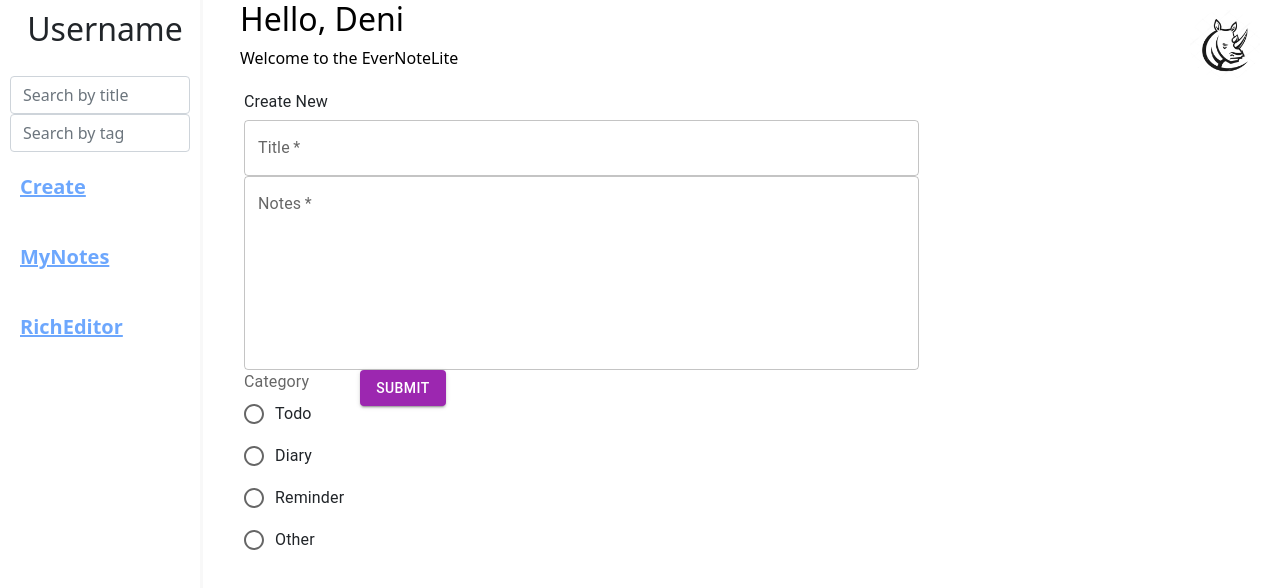
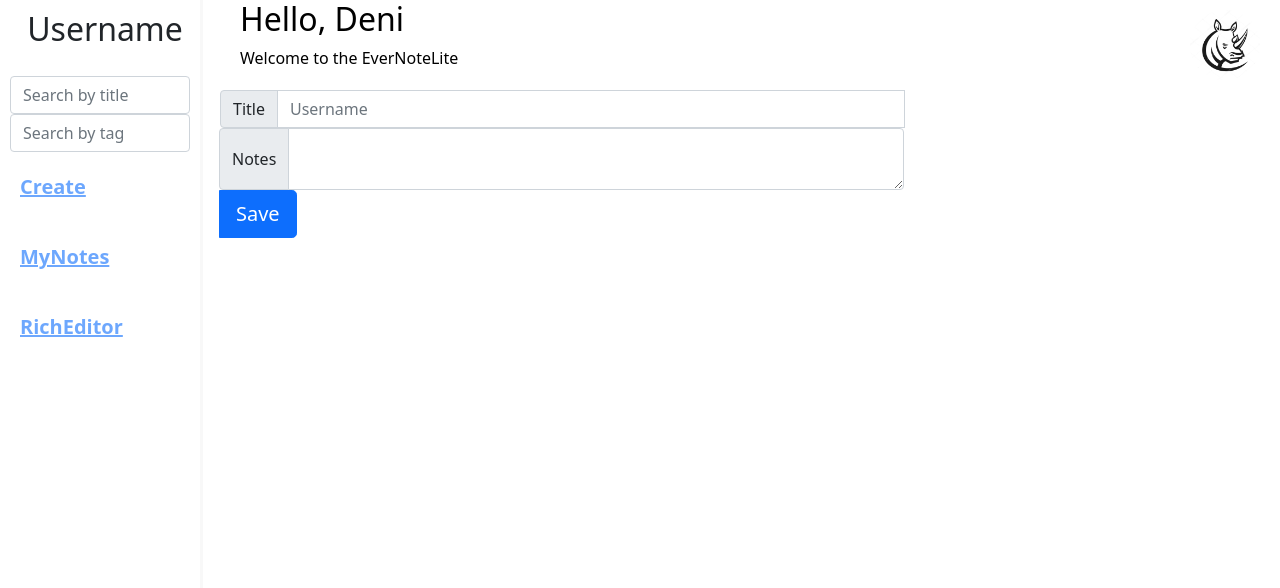
Before and after one commit to final-project-dibimbing/note-application, a Next.js app in the folder note-app/client/: page /App/Create in a window 1280 px wide. Shown: the top 588 px of the page. Built offline with nearby package versions, Linux system fonts and the light colour scheme.

Commit message:
Add POST note

```diff
--- a/note-app/client/pages/App/Create.js
+++ b/note-app/client/pages/App/Create.js
@@ -1,47 +1,39 @@
-import Typography from "@mui/material/Typography";
-import Button from "@mui/material/Button";
-import Container from "@mui/material/Container";
-import Radio from "@mui/material/Radio";
-import { RadioGroup } from "@mui/material";
 import Head from "next/head";
 import styles from "../../styles/Home.module.css";
 import Sidebar from "../components/Sidebar";
 import Header from "../components/Header";
-import TextField from "@mui/material/TextField";
 import { useState } from "react";
-import { FormControl, FormControlLabel, FormLabel } from "@mui/material";
+import axios from "axios";
 
 export default function Home() {
-  //init
   const [title, setTitle] = useState("");
-  const [notes, setNotes] = useState("");
-  const [titleError, setTitleError] = useState(false);
-  const [notesError, setNotesError] = useState(false);
-  const [category, setCategory] = useState("");
+  const [content, setContent] = useState("");
 
-  //handle
-  const handleSubmit = (e) => {
+  const handleSave = async (e) => {
     e.preventDefault();
-    setTitleError(false);
-    setNotesError(false);
 
-    if (title == "") {
-      setTitleError(true);
-    }
+    // console.log(localStorage.getItem("token"));
+    const config = {
+      headers: { Authorization: `Bearer ${localStorage.getItem("token")}` },
+    };
 
-    if (title == "") {
-      setNotesError(true);
-    }
+    const bodyParameters = {
+      notebook_id: 0,
+      title: title,
+      content: content,
+      tags: [],
+    };
 
-    if (title && notes) {
-      fetch("http://localhost:3000/notes", {
-        method: "POST",
-        body: JSON.stringify({ title, content, category }),
-      });
-    }
+    const savenote = await axios
+      .post(`http://api.saltnote.my.id/notes/add`, bodyParameters, config)
+      .then((response) => {
+        console.log(response);
+      })
+      .catch();
   };
 
   return (
+    <>
       <div className={styles.container}>
         <Head>
           <title>Home</title>
@@ -51,34 +43,27 @@ export default function Home() {
         <Header />
         <div className={styles.contentcontainer}>
           <div className={styles.contentwrapper}>
-          <Container>
-            <div>
-              <Typography className={styles.title} color="textSeconadry" component="h2" gutterBottom>
-                Create New
-              </Typography>
+            {/* Wrapper */}
+            <div className="input-group mb-3">
+              {/* Judul */}
+              <span className="input-group-text" id="basic-addon1">
+                Title
+              </span>
+              <input type="text" value={title} className="form-control" placeholder="Username" aria-label="Username" aria-describedby="basic-addon1" onChange={(e) => setTitle(e.target.value)} />
 
-              <form noValidate autoComplete="off" onSubmit={handleSubmit}>
-                <TextField onChange={(e) => setTitle(e.target.value)} className={styles.field} label="Title" variant="outlined" color="secondary" fullWidth required error={titleError} />
-                <TextField onChange={(e) => setNotes(e.target.value)} className={styles.field} label="Notes" variant="outlined" color="secondary" multiline rows={7} fullWidth required error={notesError} />
-
-                <FormControl className={styles.field}>
-                  <FormLabel>Category</FormLabel>
-                  <RadioGroup value={category} onChange={(e) => setCategory(e.target)}>
-                    <FormControlLabel value="todo" control={<Radio />} label="Todo" />
-                    <FormControlLabel value="diary" control={<Radio />} label="Diary" />
-                    <FormControlLabel value="reminder" control={<Radio />} label="Reminder" />
-                    <FormControlLabel value="other" control={<Radio />} label="Other" />
-                  </RadioGroup>
-                </FormControl>
-
-                <Button className={styles.btn} type="submit" color="secondary" variant="contained">
-                  Submit
-                </Button>
-              </form>
+              {/* Notes */}
+              <div className="input-group">
+                <span className="input-group-text">Notes</span>
+                <textarea className="form-control" value={content} aria-label="With textarea" onChange={(e) => setContent(e.target.value)}></textarea>
               </div>
-          </Container>
+              {/* Button */}
+              <button className="w-20 btn btn-lg btn-primary" type="submit" onClick={(e) => handleSave(e)}>
+                Save
+              </button>
             </div>
           </div>
         </div>
+      </div>
+    </>
   );
 }
--- a/note-app/client/pages/Login/Login.js
+++ b/note-app/client/pages/Login/Login.js
@@ -3,7 +3,6 @@ import styles from "../Login/login.module.css";
 import Link from "next/link";
 import axios from "axios";
 import { useState } from "react";
-import { History } from "react-router-dom";
 
 export default function Login() {
   const [email, setEmail] = useState("");
@@ -17,6 +16,7 @@ export default function Login() {
       email: email,
       password: password,
     };
+
     console.log(data);
     //send data to server
     const login = await axios.post(`http://api.saltnote.my.id/auth/sign-in`, data).then((response) => {
@@ -26,6 +26,7 @@ export default function Login() {
       window.location.assign("http://localhost:3000//App/Create");
     });
   };
+
   return (
     <>
       <body className={styles["text-center"]}>
```
Lines whose indentation alone changed are shown as unchanged.
